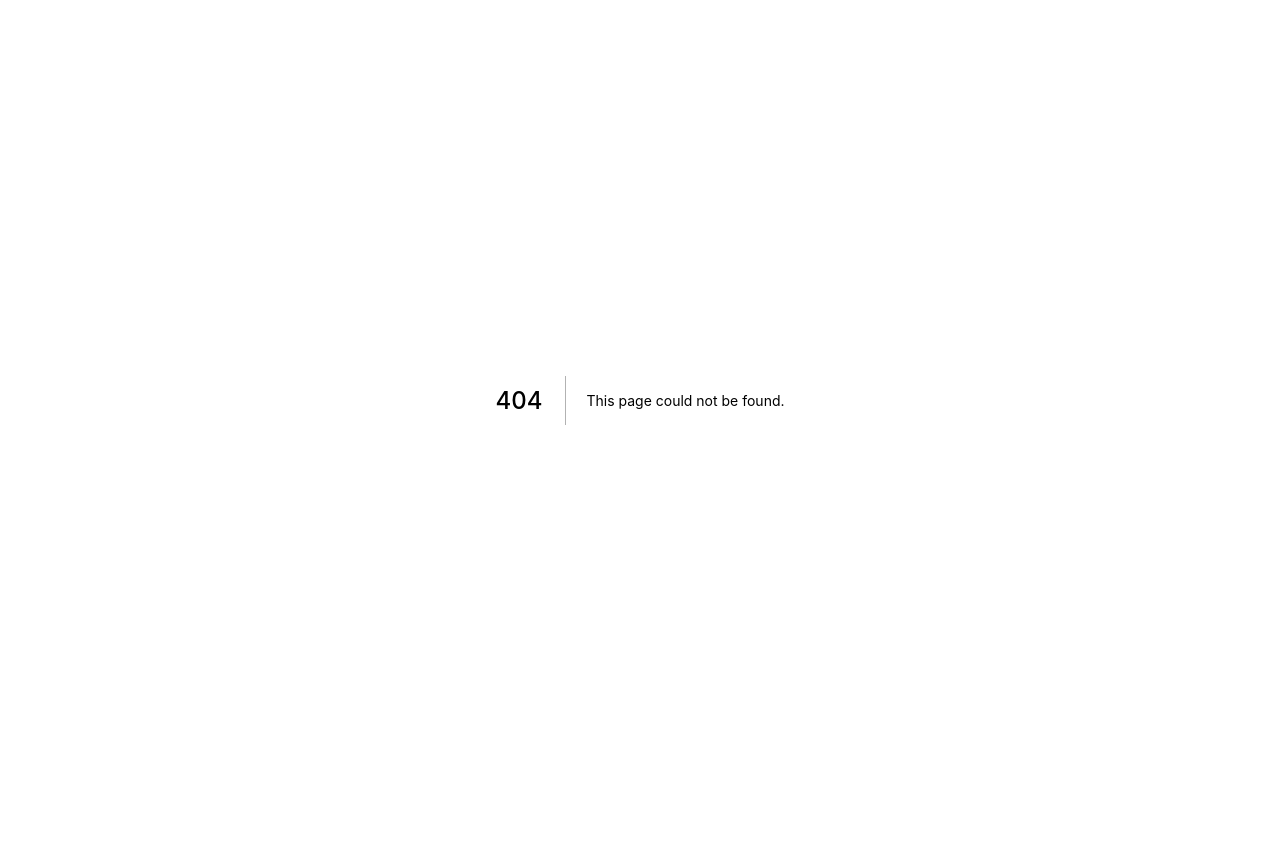
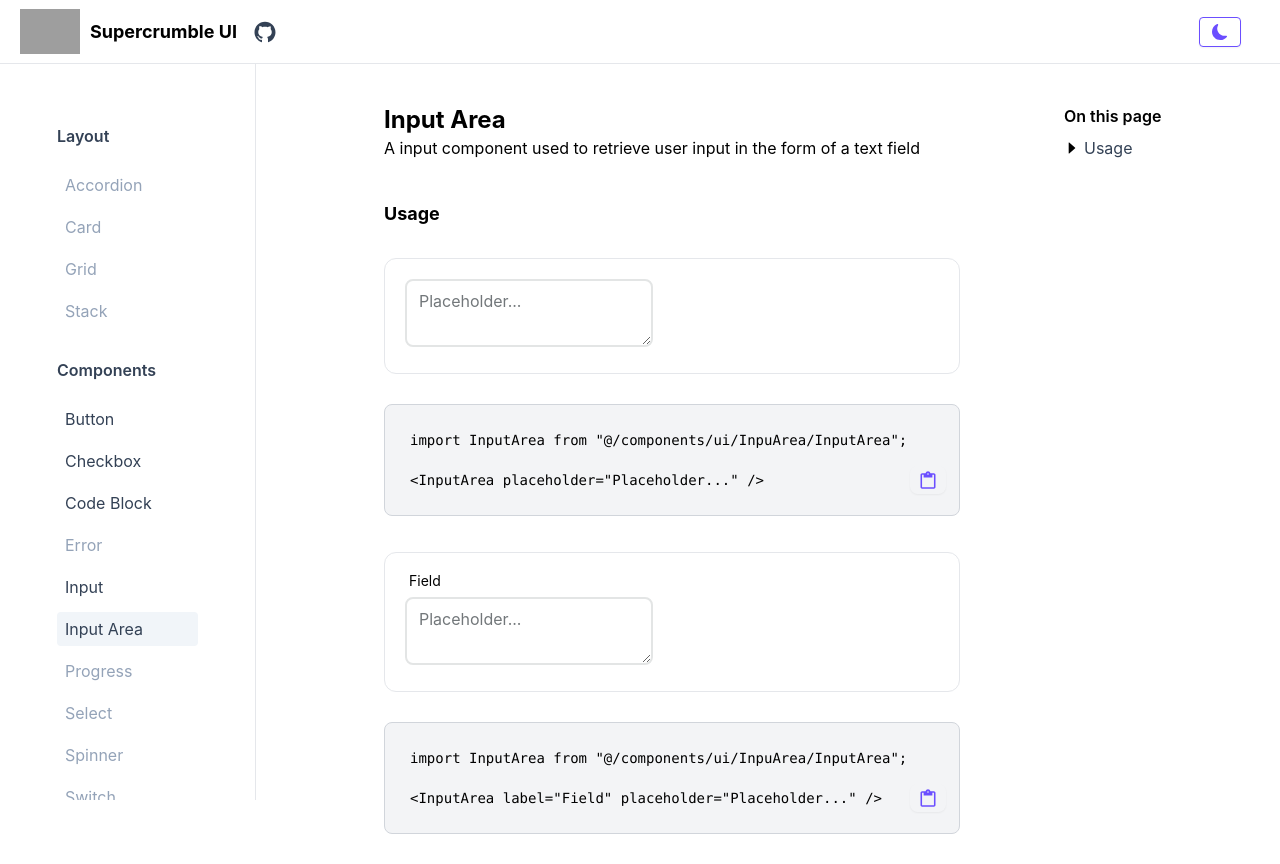
Before and after one commit to elijahnikov/ui, a Next.js app: page /input-area in a window 1280 px wide. Before the commit this address had no page. Before the commit the page ends 800 px from the top, so only its background shows below. Built offline with nearby package versions, Linux system fonts and the light colour scheme; grey boxes are pictures that could not be loaded; a web font is replaced by a local one.

Commit message:
work starting on inputarea example page

```diff
--- /dev/null
+++ b/src/maps/component/inputArea.ts
@@ -0,0 +1,18 @@
+import { MenuMap } from "./types";
+
+export const inputAreaMenuMap: MenuMap[] = [
+    {
+        label: "Usage",
+        href: "#usage",
+    },
+];
+
+export const inputAreaCode = {
+    default: `import InputArea from "@/components/ui/InpuArea/InputArea";
+
+<InputArea placeholder="Placeholder..." />`,
+
+    defaultWithLabel: `import InputArea from "@/components/ui/InpuArea/InputArea";
+
+<InputArea label="Field" placeholder="Placeholder..." />`,
+};
--- a/src/maps/componentMap.ts
+++ b/src/maps/componentMap.ts
@@ -82,8 +82,8 @@ export const componentMap: ComponentSectionMapType[] = [
                 id: 6,
                 title: "Input Area",
                 value: "inputArea",
-                href: "/inputArea",
-                disabled: true,
+                href: "/input-area",
+                disabled: false,
             },
 
             {
@@ -139,7 +139,7 @@ export const componentMap: ComponentSectionMapType[] = [
                 id: 16,
                 title: "Code Block",
                 value: "codeBlock",
-                href: "/codeBlock",
+                href: "/code-block",
                 disabled: false,
             },
         ],
--- /dev/null
+++ b/src/pages/input-area.tsx
@@ -0,0 +1,38 @@
+import Layout from "@/components/common/Layout/Layout";
+import PageHeader from "@/components/common/PageHeader/PageHeader";
+import CodeBlock from "@/components/ui/CodeBlock/CodeBlock";
+import InputArea from "@/components/ui/InpuArea/InputArea";
+import { inputAreaCode, inputAreaMenuMap } from "@/maps/component/inputArea";
+import React from "react";
+
+interface InputAreaPageProps {}
+
+const InputAreaPage = ({}: InputAreaPageProps) => {
+    return (
+        <Layout title="Input Area - Supercrumble UI" menuMap={inputAreaMenuMap}>
+            <div className="mb-[40px]">
+                <PageHeader
+                    title="Input Area"
+                    description="A input component used to retrieve user input in the form of a text field"
+                />
+            </div>
+            <div>
+                <a
+                    className="relative h-[20px] invisible top-[-80px]"
+                    id="usage"
+                ></a>
+                <h4 className="mb-[30px]">Usage</h4>
+                <div className="mb-[30px] border-[1px] p-5 dark:border-slate-700 rounded-xl">
+                    <InputArea placeholder="Placeholder..." />
+                </div>
+                <CodeBlock code={inputAreaCode.default} />
+                <div className=" mt-[30px] mb-[30px] border-[1px] p-5 dark:border-slate-700 rounded-xl">
+                    <InputArea label="Field" placeholder="Placeholder..." />
+                </div>
+                <CodeBlock code={inputAreaCode.defaultWithLabel} />
+            </div>
+        </Layout>
+    );
+};
+
+export default InputAreaPage;
```
Also changed, not shown: src/pages/code-block.tsx (renamed from src/pages/codeBlock.tsx).
